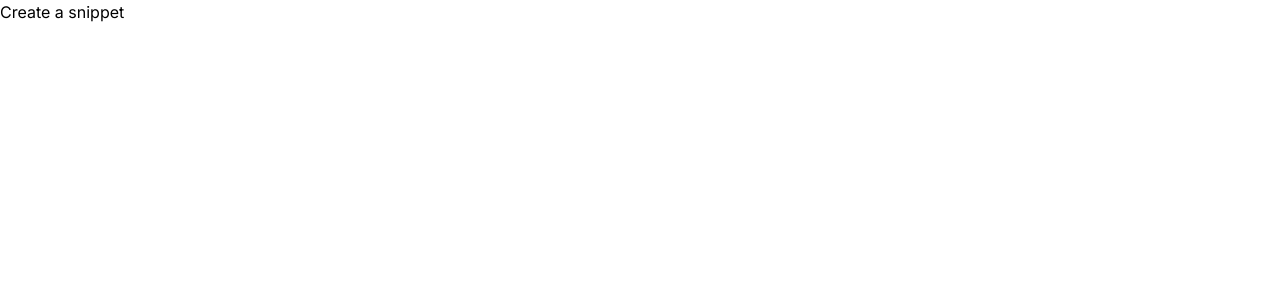
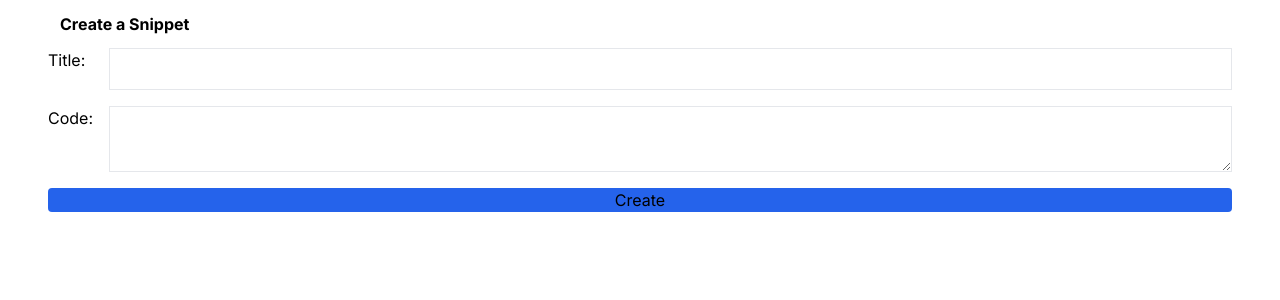
Before and after one commit to ImTaliesin/Next-Code-Snippets, a Next.js app: page /snippets/new in a window 1280 px wide. Shown: the top 300 px of the page. Built offline with nearby package versions, Linux system fonts and the light colour scheme.

Commit message:
Ready for server actions

```diff
--- a/src/app/layout.tsx
+++ b/src/app/layout.tsx
@@ -16,7 +16,8 @@
 }>) {
   return (
     <html lang="en">
-      <body className={inter.className}>{children}</body>
+      <body className={inter.className}>
+        <div className="container mx-auto px-12">{children}</div></body>
     </html>
   );
 }
--- a/src/app/snippets/new/page.tsx
+++ b/src/app/snippets/new/page.tsx
@@ -1,5 +1,34 @@
 export default function SnippetCreatePage() {
-  return (
-    <div>Create a snippet</div>
-  );
+	return (
+		<form>
+			<h3 className='font-bold m-3'>Create a Snippet</h3>
+			<div className='flex flex-col gap-4'>
+				<div className='flex gap-4'>
+					<label
+						className='w-12'
+						htmlFor='title'>
+						Title:
+					</label>
+					<input
+						name='title'
+						className='border roundeed p-2 w-full'
+						id='title'
+					/>
+				</div>
+        <div className='flex gap-4'>
+					<label
+						className='w-12'
+						htmlFor='code'>
+						Code:
+					</label>
+					<textarea
+						name='title'
+						className='border roundeed p-2 w-full'
+						id='code'
+					/>
+				</div>
+        <button type="submit" className="rounded p2 bg-blue-600">Create</button>
+			</div>
+		</form>
+	);
 }
```
